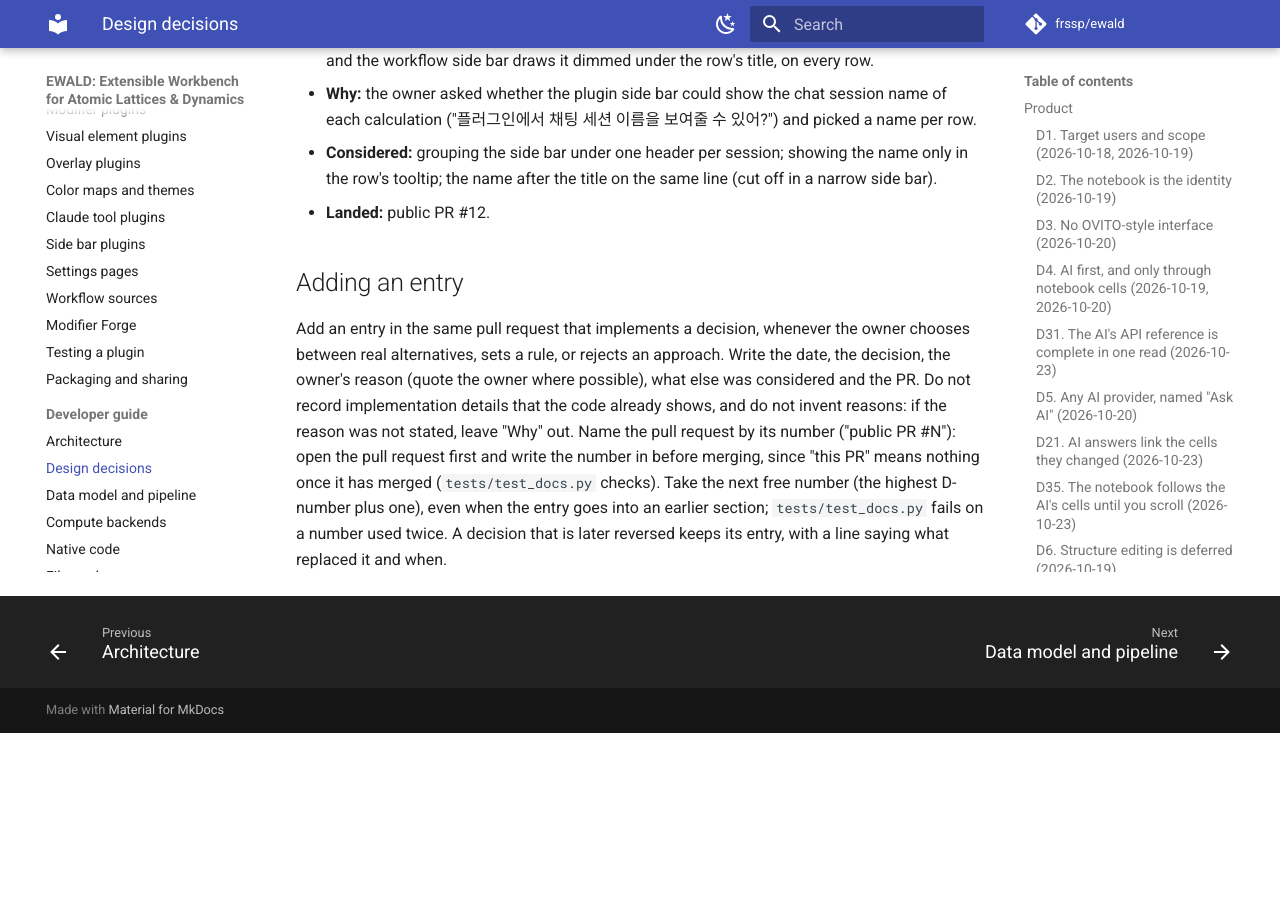
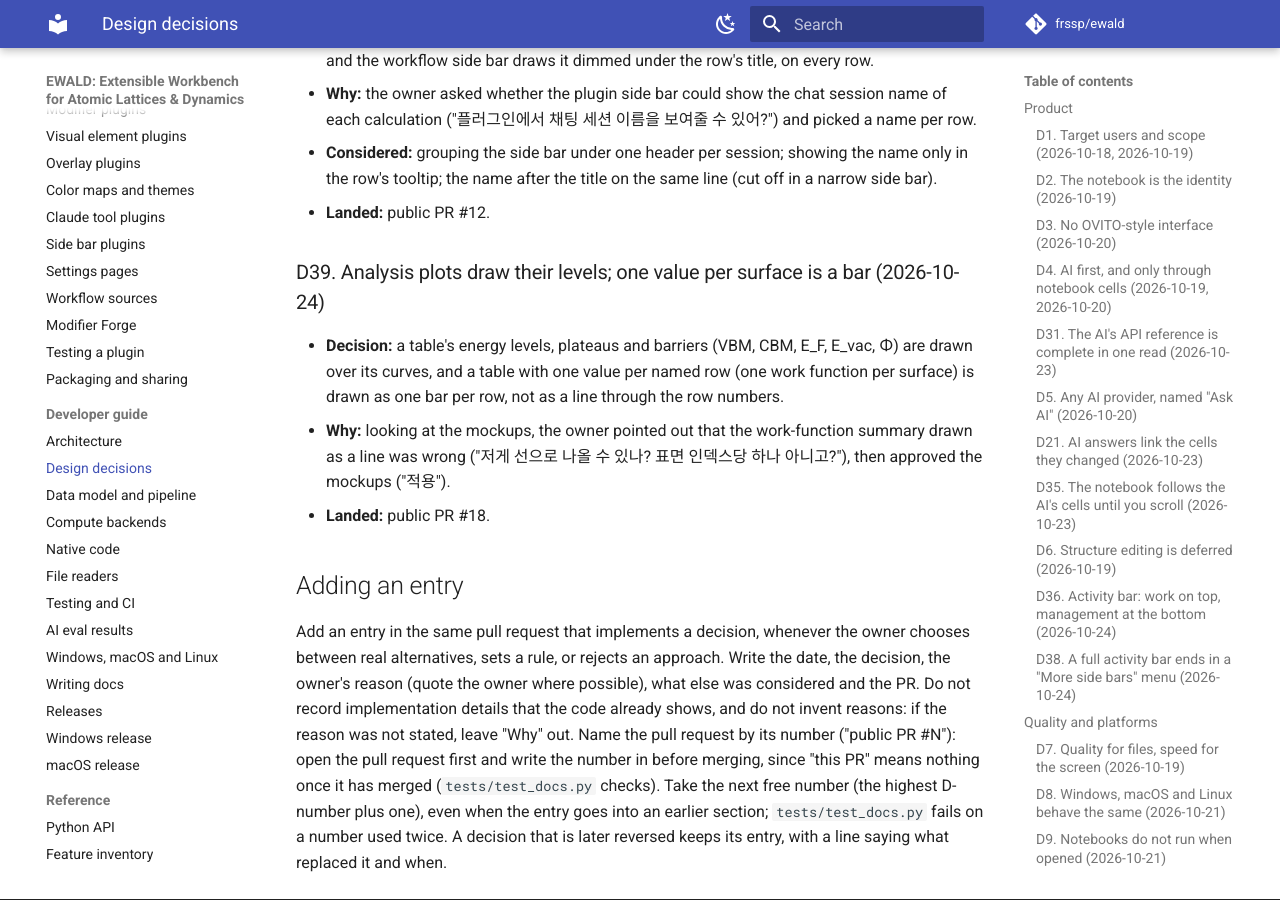
Before and after one commit to frssp/ewald, an MkDocs documentation site: the page built from docs/developer/decisions.md, in a window 1280 px wide and 900 px high, scrolled down 12793 px. Built offline with MkDocs 1.6.1 and Material for MkDocs 9.7.7, drawn with Linux system fonts in a browser that asks for light colours; comment, search, counter and statistics services are not loaded; before the commit the page ends 13526 px from its top, so only the background shows below that.

Commit message:
Decision D39: analysis plots draw their levels, named rows as bars
Co-Authored-By: Claude Opus 5.5 (1M context) <noreply@anthropic.com>
Claude-Session: https://claude.ai/code/session_01AoXLUpkpRPP76dezTK5xiW

```diff
--- a/docs/developer/decisions.md
+++ b/docs/developer/decisions.md
@@ -458,6 +458,16 @@ Pull request numbers up to #242 refer to the pre-publication repository, which i
   the row's tooltip; the name after the title on the same line (cut off in a narrow side bar).
 - **Landed:** public PR #12.
 
+### D39. Analysis plots draw their levels; one value per surface is a bar (2026-10-24)
+
+- **Decision:** a table's energy levels, plateaus and barriers (VBM, CBM, E_F, E_vac, Φ) are
+  drawn over its curves, and a table with one value per named row (one work function per
+  surface) is drawn as one bar per row, not as a line through the row numbers.
+- **Why:** looking at the mockups, the owner pointed out that the work-function summary drawn
+  as a line was wrong ("저게 선으로 나올 수 있나? 표면 인덱스당 하나 아니고?"), then approved
+  the mockups ("적용").
+- **Landed:** public PR #18.
+
 ## Adding an entry
 
 Add an entry in the same pull request that implements a decision, whenever the owner chooses
```
